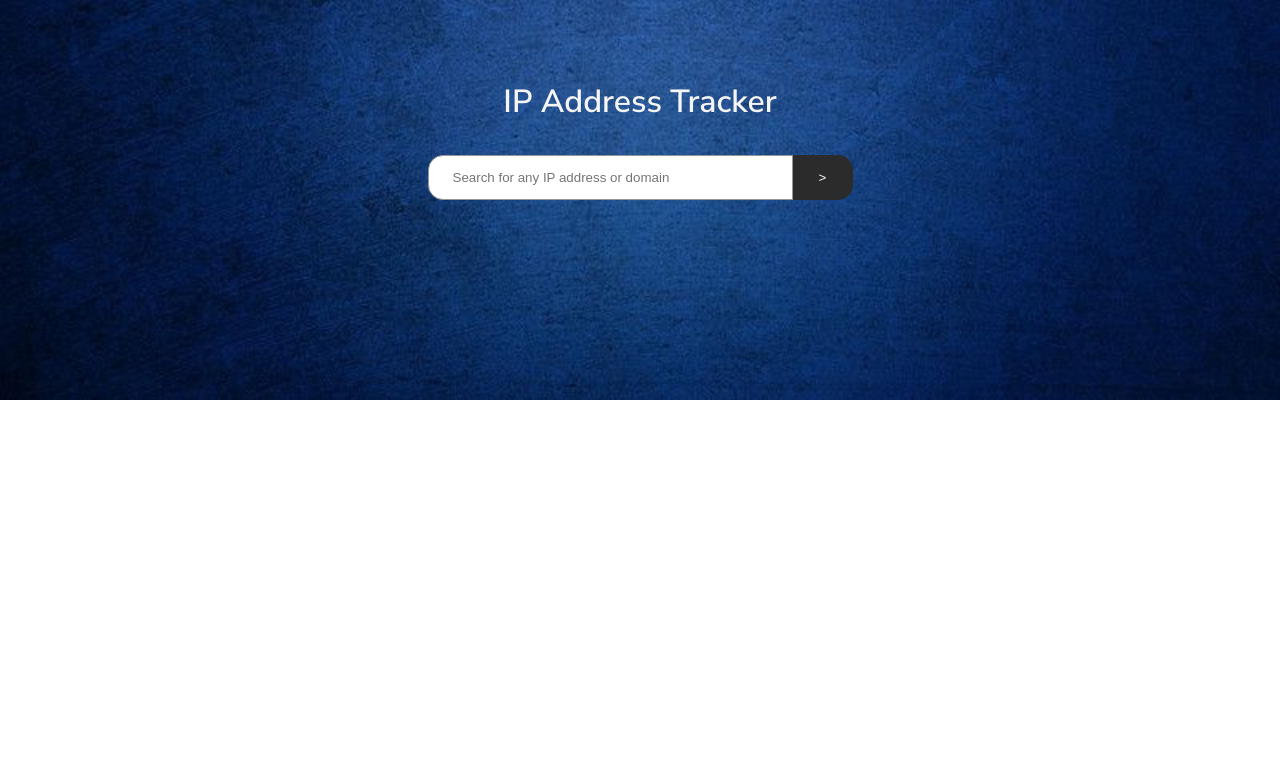
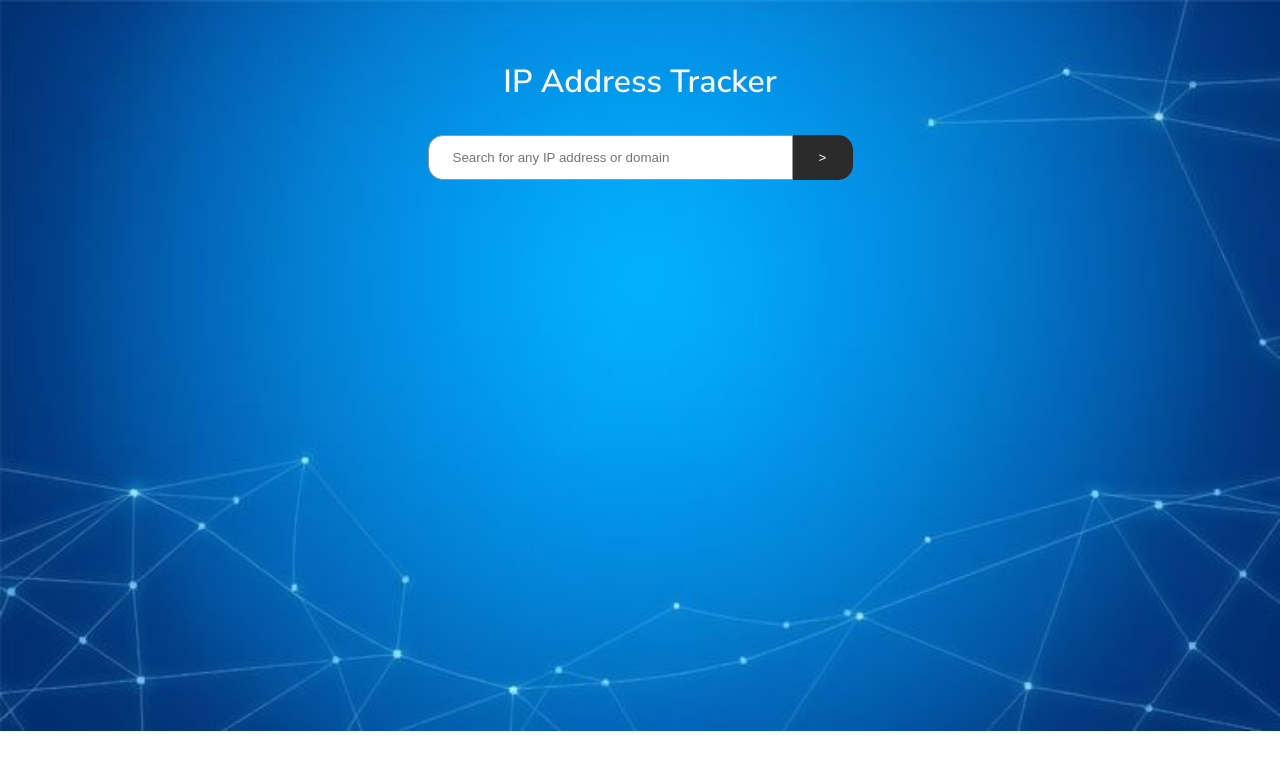
Before and after one commit to lois-narh/IP-Address-Tracker, a React (Vite) app: page / in a window 1280 px wide. Shown: the top 770 px of the page. Built offline with nearby package versions, Linux system fonts and the light colour scheme.

Commit message:
Added and updated background image

```diff
--- a/src/App.tsx
+++ b/src/App.tsx
@@ -7,7 +7,7 @@ const App = () => {
     <div className="App" >
       <header className='top_banner'>
         <img
-        src='./src/assets/Image.jpg'
+        src='./src/assets/background-image.jpg'
         alt='Header Image'></img>
 
       <div className='overlay'>
--- a/src/index.css
+++ b/src/index.css
@@ -12,7 +12,7 @@ body{
 .top-banner img {
   width: 100%;
   height: 180px;
-  background-image: url('./src/assets/Image.jpg');
+  background-image: url('./src/assets/background-image.jpg');
   background-size: cover;
   background-repeat: no-repeat;
 }
@@ -37,8 +37,9 @@ p{
   font-size: 2rem;
   color: whitesmoke;
   font-weight: 600;
-  margin: 0 0 2rem ;
+  margin: -2.5rem  0 2rem ;
   text-align: center;
+
 }
 input {
   border-radius: 15px 0 0 15px;
```
Also changed, not shown: src/assets/background-image.jpg (added).
